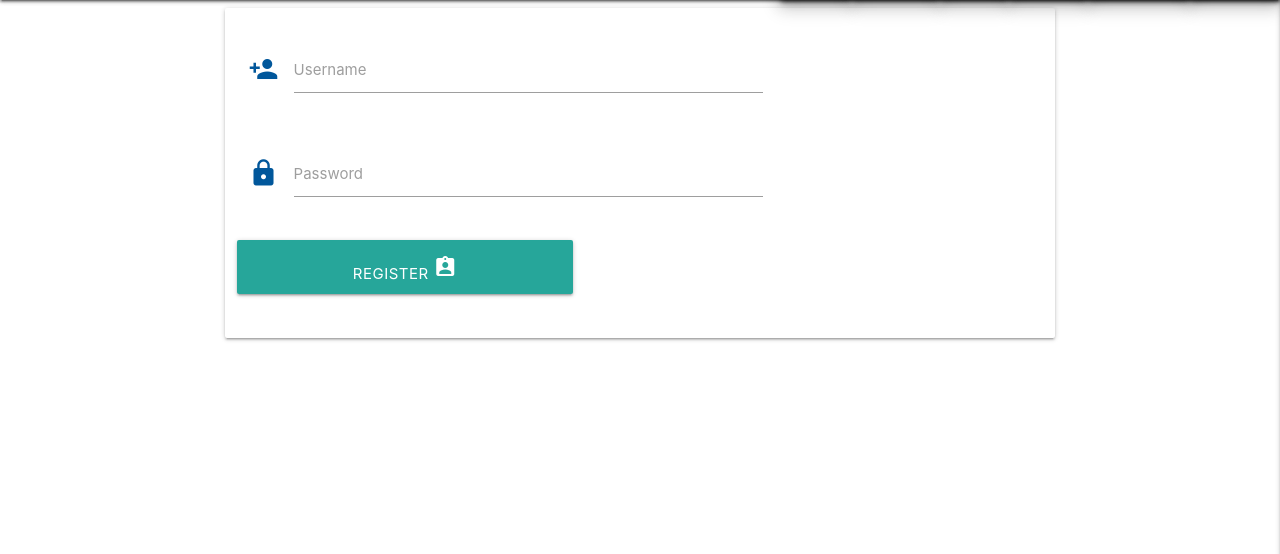
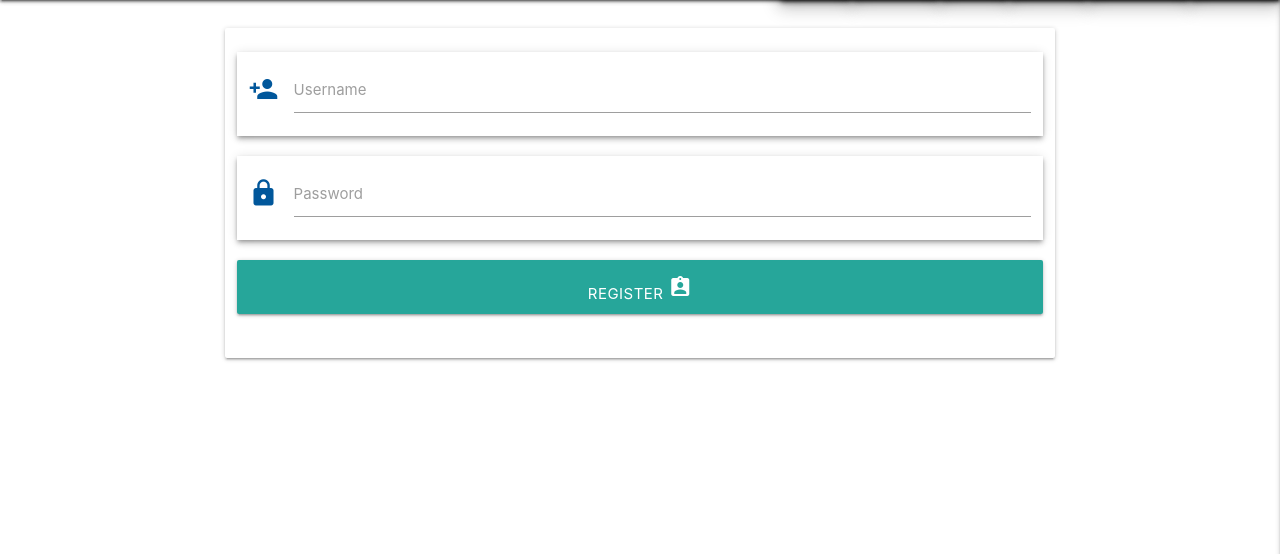
Before and after one commit to Jakub1994/Bookwithrecepies, a Flask app: page /register in a window 1280 px wide. Shown: the part 64-618 px from the top of the page. Run offline with Flask 2, Linux system fonts and the light colour scheme; one stand-in notice (Sample message) is shown; some libraries are stand-ins or nearby versions.

Commit message:
password,register,username

```diff
--- a/app.py
+++ b/app.py
@@ -18,8 +18,6 @@ app.secret_key = os.environ.get("SECRET_KEY")
 mongo = PyMongo(app)
 
 @app.route("/")
-
-
 @app.route("/recipies")
 def get_recipie():
     recipies = mongo.db.recipies.find()
@@ -27,6 +25,24 @@ def get_recipie():
 
 @app.route("/register", methods=["GET", "POST"])
 def register():
+    if request.method == "POST":
+        # check if username already exist in db
+        existing_user = mongo.db.users.find_one(
+            {"username": request.form.get("username").lower()})
+
+        if existing_user:
+            flash("Username already exists")
+            return redirect(url_for("register"))
+
+        register = {
+        "username": request.form.get("username").lower(),
+        "password": generate_password_hash(request.form.get("password"))
+        }
+        mongo.db.users.insert_one(register)
+
+        # put the new user into 'session' cookie
+        session["user"] = request.form.get("username").lower()
+        flash("Registration Successful")
     return render_template("register.html")
 
 if __name__ == "__main__":
--- a/static/css/style.css
+++ b/static/css/style.css
@@ -0,0 +1,3 @@
+.flashes h4 {
+    line-height: 2;
+}
--- a/templates/base.html
+++ b/templates/base.html
@@ -38,6 +38,20 @@
     </ul>
 </header>
 
+<section>
+    <!--flash messages-->
+    {% with messages = get_flashed_messages() %}
+        {% if messages %}
+            {% for messages in messages %}
+                <div class="row flashes">
+                    <div class="light-blue center-align">{{ message }}
+                    </div>
+                </div>
+            {% endfor %}
+        {% endif %}
+    {% endwith %}
+</section>
+
     {% block content %}
     {% endblock %}
 
--- a/templates/register.html
+++ b/templates/register.html
@@ -4,24 +4,24 @@
     <div class="col s12 m8 offset-m2">
         <form class="card-panel" method="POST" action="{{ url_for('register') }}">
             <!--Username-->
-            <div class="row">
-                <div class="input-field col s8">
+            <div class="row z-depth-2">
+                <div class="input-field col s12">
                     <i class="material-icons prefix light-blue-text text-darken-4">person_add</i>
-                    <input id="username" name="username"type="text" minlength="6" maxlength="16" class="validate" required>
+                    <input id="username" name="username"type="text" minlength="6" maxlength="16" pattern="^[a-zA-Z0-9]{6-16}$" class="validate" required>
                     <label for="username">Username</label>
                 </div>
             </div>
             <!--Password i need center that content-->
-            <div class="row">
-                <div class="input-field col s8">
+            <div class="row z-depth-2">
+                <div class="input-field col s12">
                     <i class="material-icons prefix light-blue-text text-darken-4">lock</i>
-                    <input id="password" name="password" type="password" class="validate"  minlength="10" maxlength="25" required>
+                    <input id="password" name="password" type="password" class="validate"  minlength="10" maxlength="25" pattern="^[a-zA-Z0-9]{10-25}$"required>
                     <label for="password">Password</label>
                 </div>
             </div>
             <!--Register-->
-            <div class="row">
-                <button class="col s5 btn-large waves-effect waves-light darken-4 text-shadow" type="submit">Register <i class="material-icons prefix light-darken">assignment_ind</i></button>
+            <div class="row ">
+                <button class="col s12 btn-large waves-effect waves-light darken-4 text-shadow " type="submit">Register <i class="material-icons prefix light-darken">assignment_ind</i></button>
             </div>
         </form>
     </div>
```
